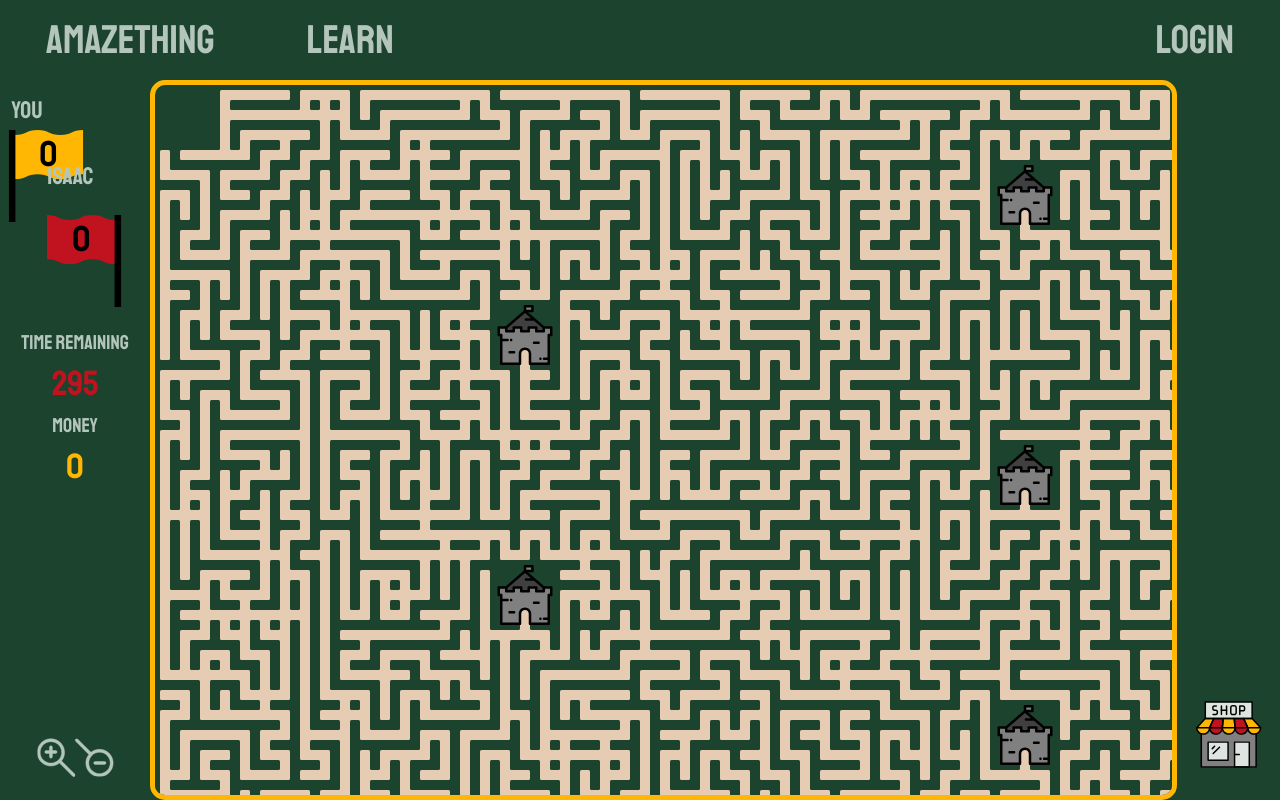
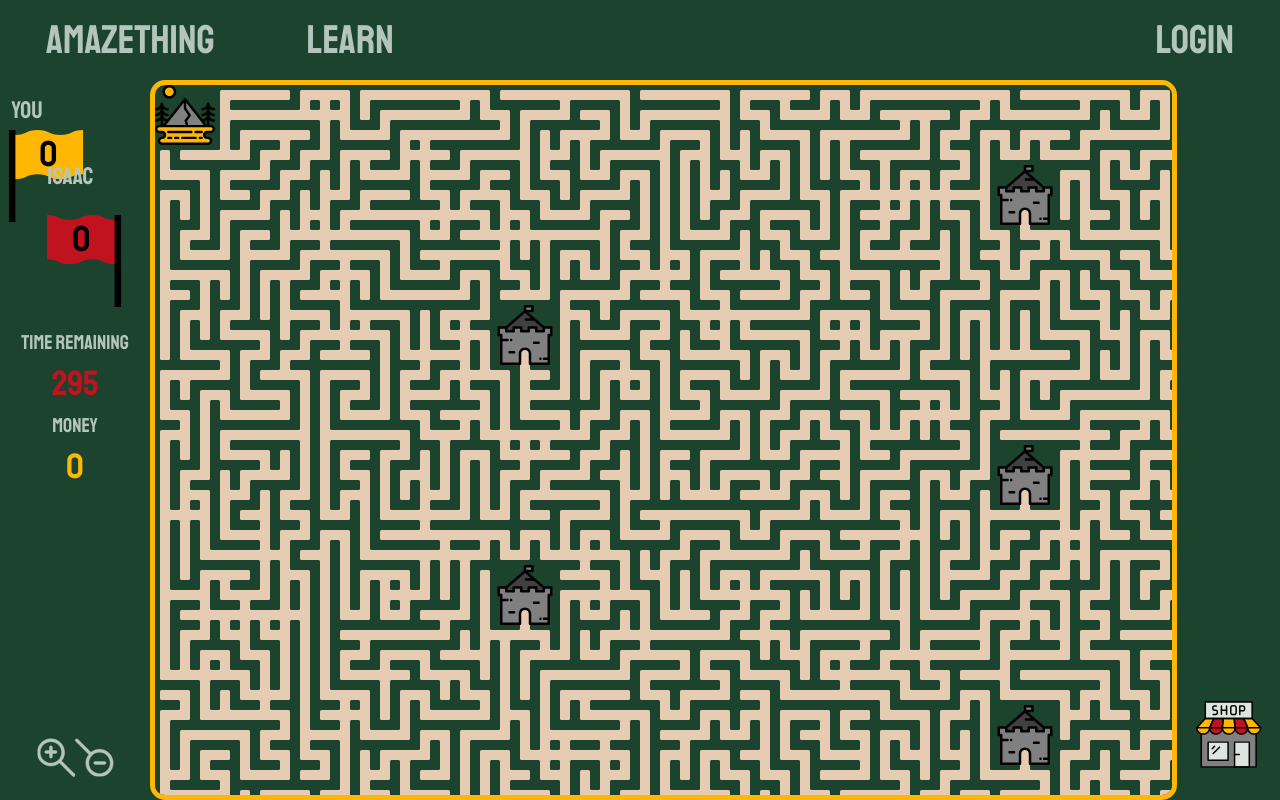
Before and after one commit to vadim-nest/aMAZEthing, a React (Vite) app in the folder Client/: page /game in a window 1280 px wide. Built offline with nearby package versions, Linux system fonts and the light colour scheme.

Commit message:
feat: add home svg for each player

```diff
--- /dev/null
+++ b/Client/src/components/home.tsx
@@ -0,0 +1,13 @@
+import P1Home from "./svg/p1Home";
+import P2Home from "./svg/p2Home";
+import '../css/home.css';
+
+function home({ xPos, yPos, boxSize, player }: { xPos: number, yPos: number, boxSize: number, player: 'p1' | 'p2' }) {
+  return (
+    <div style={{width: `${boxSize*3}px`, top: `${yPos*boxSize}px`, left: `${(xPos)*boxSize}px`}} className='home'>
+      {player === 'p1' ? <P1Home/> : <P2Home/>}
+    </div>
+  )
+}
+
+export default home;
--- a/Client/src/components/maze.tsx
+++ b/Client/src/components/maze.tsx
@@ -7,6 +7,7 @@ import { MazeTileType, minionType, TowerType } from "../utils/types";
 import MazeTile from "./mazeTile";
 import Minion from "./minion";
 import Tower from "./tower";
+import Home from './home'
 
 
 function Maze({boxSize, setMazeCompleted, setCurrentMinion, minions, setCurrentTile, currentGraph, setCurrentGraph, height, width, maze, setMaze, towers, setTowers, currentTower, setCurrentTower, allTilesHidden, setAllTilesHidden, towersSorting, zoomed}: {
@@ -114,6 +115,8 @@ function Maze({boxSize, setMazeCompleted, setCurrentMinion, minions, setCurrentT
     <>
       <div className="mazeOuter" onContextMenu={(e)=> e.preventDefault()}>
         <div className="mazeInner" style={{gridTemplateColumns: `repeat(${width}, 1fr)`}}>
+          <Home xPos={0} yPos={0} boxSize={boxSize} player='p1'/>
+          <Home xPos={width - 3} yPos={height - 3} boxSize={boxSize} player='p2'/>
           {minions.map(minion => <Minion key={minion.id} boxSize={boxSize} minion={minion} setCurrentMinion={setCurrentMinion} setCurrentTile={setCurrentTile} setCurrentTower={setCurrentTower}/>)}
           {!allTilesHidden && towers.map(tower => <Tower key={tower.id} tower={tower} zoomed={zoomed} towersSorting={towersSorting} boxSize={boxSize} width={width} height={height} setCurrentTile={setCurrentTile} setCurrentTower={setCurrentTower} setCurrentMinion={setCurrentMinion}/>)}
           {maze.map((value: {value: value, classes: string[], path: '' | 'THOUGHTPROCESS' | 'PATH'}, index) => <MazeTile key={index} setCurrentTower={setCurrentTower} generated={allTilesHidden} value={value.value as string} path={value.path} classes={value.classes} boxSize={boxSize} setCurrentMinion={setCurrentMinion} setCurrentTileHelper={setCurrentTileHelper} setCurrentTile={setCurrentTile}/>)}
--- /dev/null
+++ b/Client/src/css/home.css
@@ -0,0 +1,3 @@
+.home {
+  position: absolute;
+}
```
